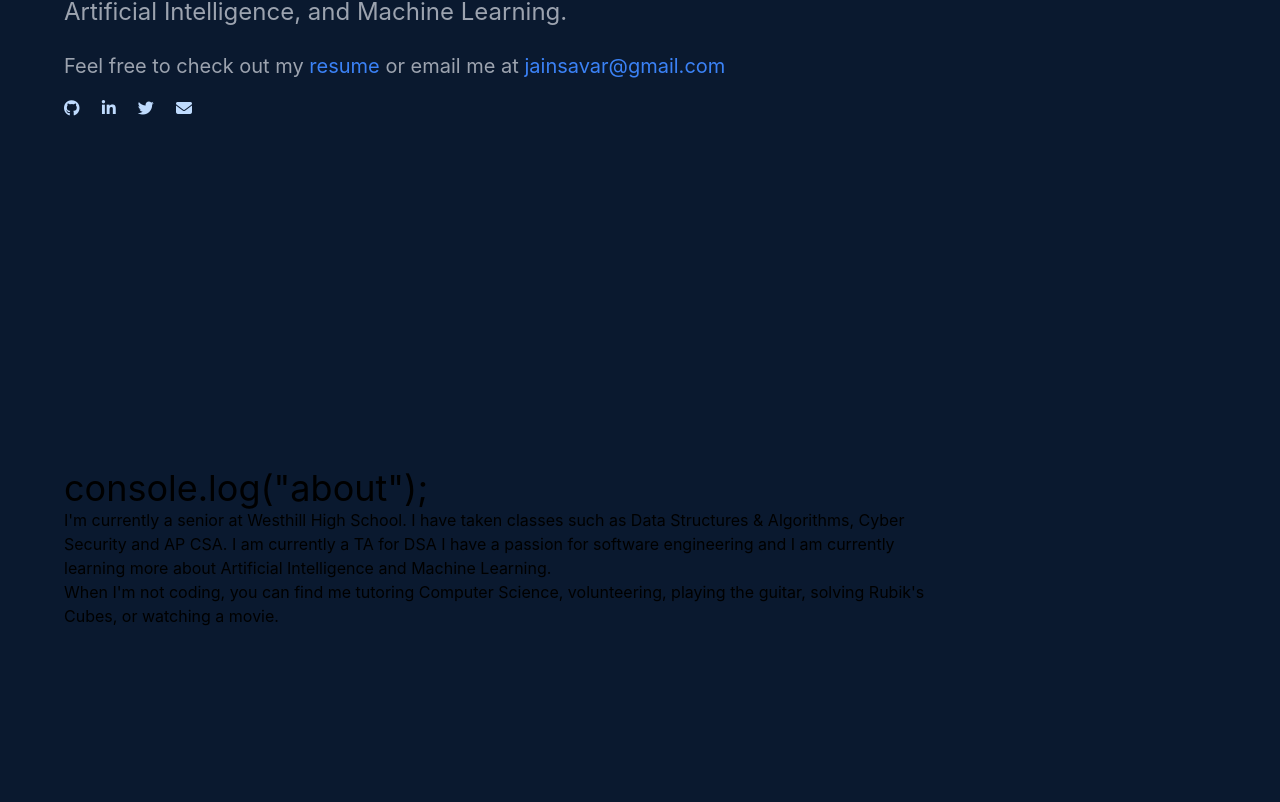
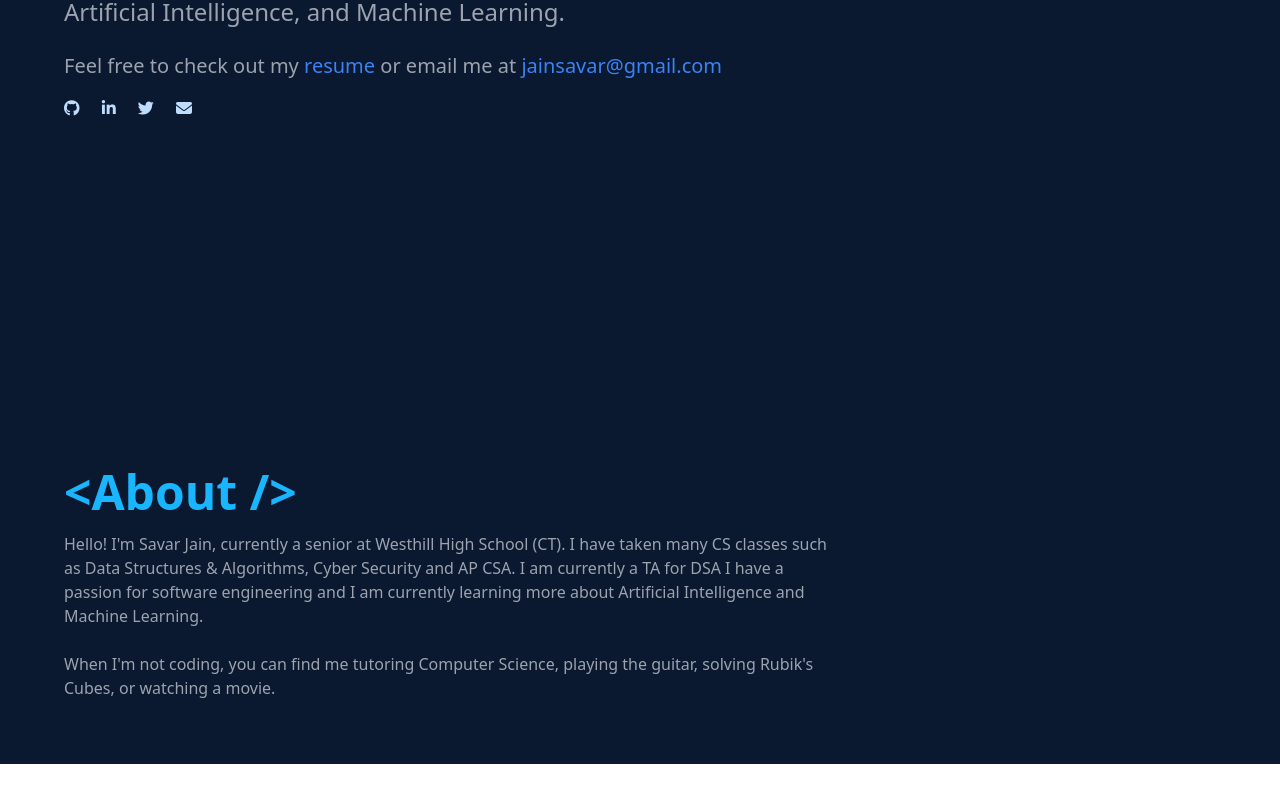
Before and after one commit to SavarJ/jainsavar.com, a React (Create React App) app: page / in a window 1280 px wide. Shown: the part 396-1198 px from the top of the page. After the commit the page ends 1160 px from the top, so only its background shows below. Built offline with nearby package versions, Linux system fonts and the light colour scheme.

Commit message:
Add Link component and finish first version of about section styling

```diff
--- a/src/components/About.tsx
+++ b/src/components/About.tsx
@@ -1,20 +1,30 @@
+import Link from "./Link";
+
 const About: React.FC = () => {
   return (
-    <section style={{ minHeight: "100vh" }}>
-      <h1 className="text-4xl">console.log("about");</h1>
-      {/* !TODO: Animation of aspriring software engineer, high schooler, web developer, etc... */}
-      <div className="max-w-4xl">
+    <section>
+      <h1
+        className="text-5xl text-blue-200 font-bold"
+        style={{ color: "#19B5FE" }}
+      >
+        {"<About />"}
+      </h1>
+      <div className="max-w-3xl text-gray-400 mt-4">
         <p>
-          I'm currently a senior at Westhill High School. I have taken classes
-          such as Data Structures & Algorithms, Cyber Security and AP CSA. I am
-          currently a TA for DSA I have a passion for software engineering and I
-          am currently learning more about Artificial Intelligence and Machine
-          Learning.
+          Hello! I'm Savar Jain, currently a senior at{" "}
+          <Link link="http://https://en.wikipedia.org/wiki/Westhill_High_School_(Connecticut)">
+            {" "}
+            Westhill High School (CT)
+          </Link>
+          . I have taken many CS classes such as Data Structures & Algorithms,
+          Cyber Security and AP CSA. I am currently a TA for DSA I have a
+          passion for software engineering and I am currently learning more
+          about Artificial Intelligence and Machine Learning.
         </p>
+        <br />
         <p>
           When I'm not coding, you can find me tutoring Computer Science,
-          volunteering, playing the guitar, solving Rubik's Cubes, or watching a
-          movie.
+          playing the guitar, solving Rubik's Cubes, or watching a movie.
         </p>
       </div>
     </section>
--- a/src/components/Home.tsx
+++ b/src/components/Home.tsx
@@ -1,6 +1,6 @@
 const Home: React.FC = () => {
   return (
-    <section className="text-blue-200" style={{ minHeight: "100vh" }}>
+    <section className="text-blue-200 h-screen">
       <img src="/logo192.png" alt="Logo-img" className="py-2" />
       <h1 className="text-7xl">
         hi,{" "}
--- /dev/null
+++ b/src/components/Link.tsx
@@ -0,0 +1,14 @@
+interface LinkProps {
+  link: string;
+  children: React.ReactNode;
+  color?: string;
+}
+const Link: React.FC<LinkProps> = (props) => {
+  return (
+    <a href={props.link} target="_blank" rel="noopener noreferrer">
+      {props.children}
+    </a>
+  );
+};
+
+export default Link;
--- a/src/index.css
+++ b/src/index.css
@@ -2,17 +2,3 @@
 @tailwind base;
 @tailwind components;
 @tailwind utilities;
-
-body {
-  margin: 0;
-  font-family: -apple-system, BlinkMacSystemFont, "Segoe UI", "Roboto", "Oxygen",
-    "Ubuntu", "Cantarell", "Fira Sans", "Droid Sans", "Helvetica Neue",
-    sans-serif;
-  -webkit-font-smoothing: antialiased;
-  -moz-osx-font-smoothing: grayscale;
-}
-
-code {
-  font-family: source-code-pro, Menlo, Monaco, Consolas, "Courier New",
-    monospace;
-}
```
